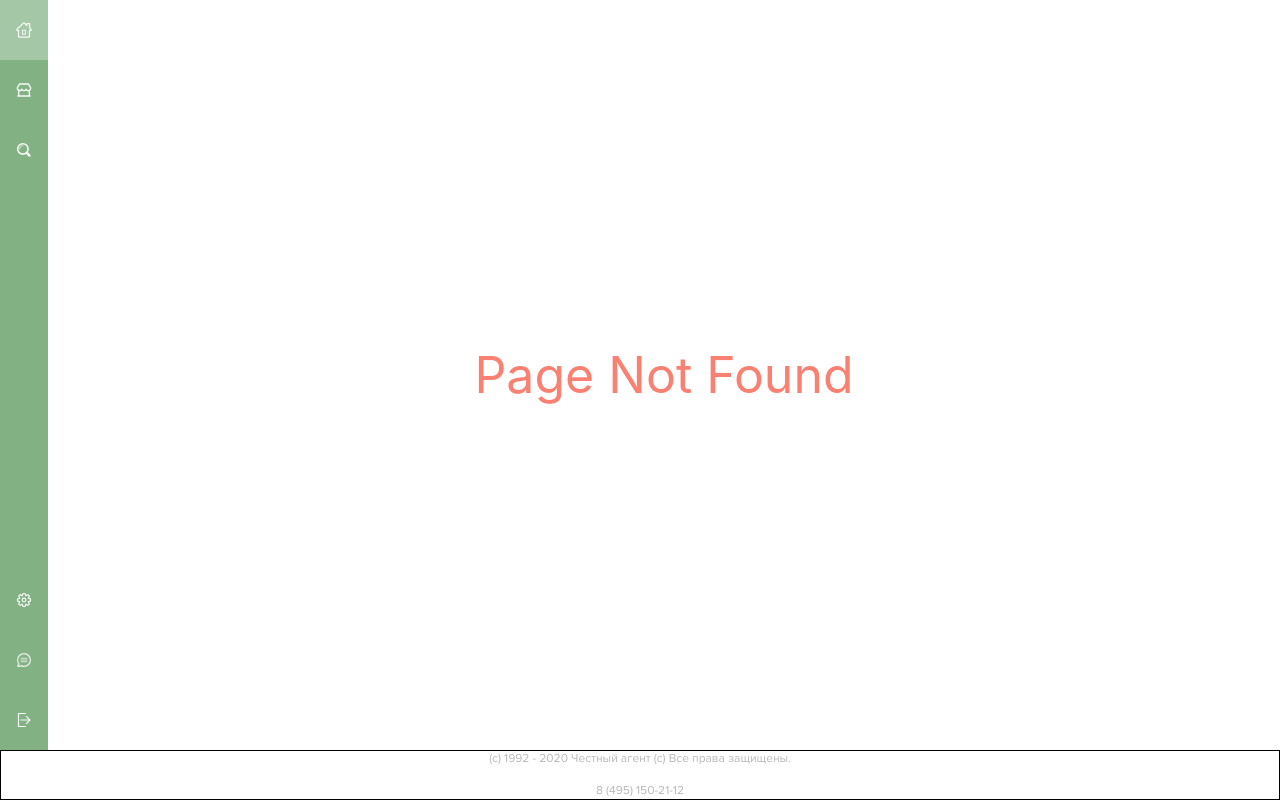
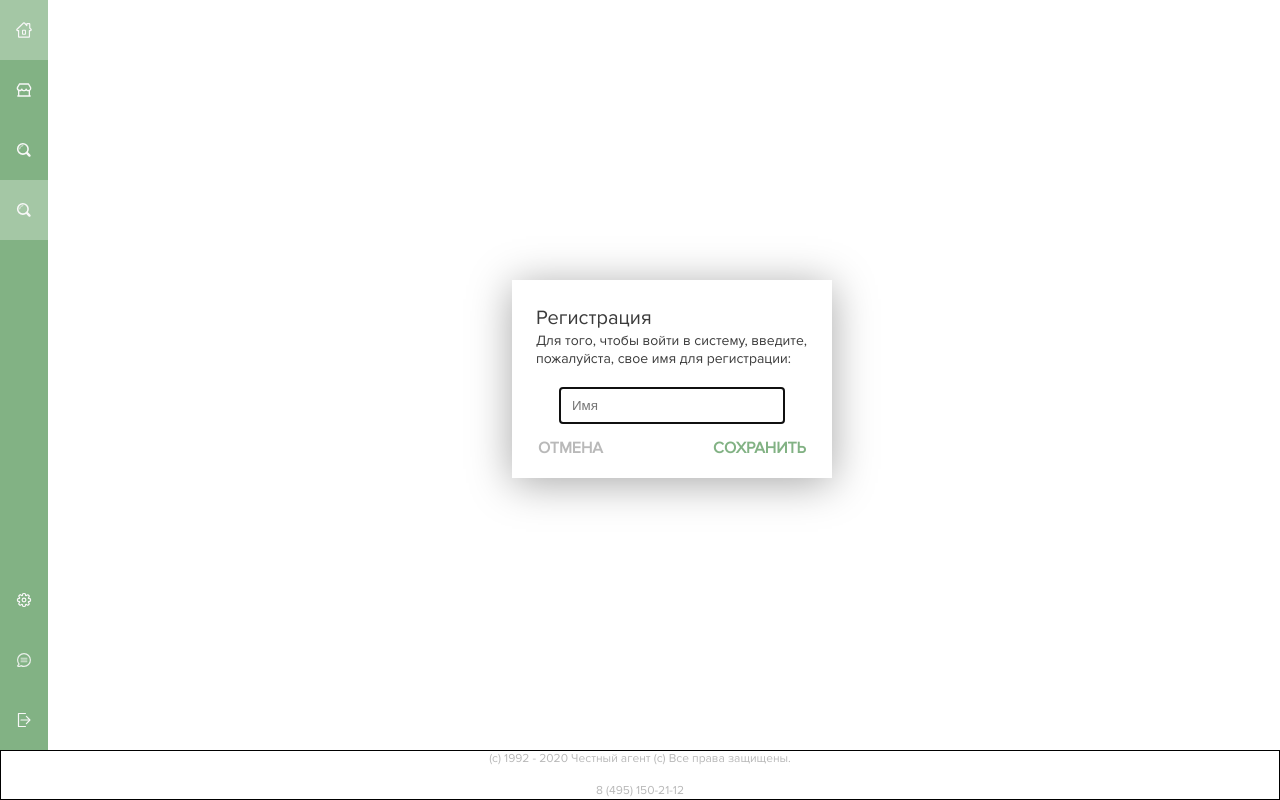
Before and after one commit to TichonovRoman/TestsTasks-Allfuneral, a React (Create React App) app: page /login in a window 1280 px wide. Before the commit this address had no page. Built offline with nearby package versions, Linux system fonts and the light colour scheme; the HTML template or start-up script is replaced by a standard one.

Commit message:
create LoginPage

```diff
--- a/src/App.tsx
+++ b/src/App.tsx
@@ -4,6 +4,7 @@ import Footer from "./Footer/Footer";
 import NavBar from "./NavBar/NavBar";
 import {Route, Routes} from "react-router-dom";
 import Preloader from "./common/Preloader/Preloader";
+import LoginPage from "./LoginPage/LoginPage";
 const Organization = React.lazy(() => import('./Header/Organization/Organization'));
 const OtherPage = React.lazy(() => import('./Header/OtherPages/OtherPage'));
 
@@ -15,6 +16,7 @@ function App() {
             <React.Suspense fallback={<Preloader/>}>
             <Routes>
                 <Route path={"/home"} element={<OtherPage title={"Home Page"}/>}/>
+                <Route path={"/login"} element={<LoginPage/>}/>
                 <Route path={"/"} element={<OtherPage title={"Main Page"}/>}/>
                 <Route path={"*"} element={<OtherPage title={"Page Not Found"}/>}/>
                 <Route path={"/organization"} element={<Organization/>}/>
--- /dev/null
+++ b/src/LoginPage/Input/CustomInput.module.scss
@@ -0,0 +1,17 @@
+@import "../../../src/common/sass/mixins";
+@import "../../../src/common/sass/variables";
+
+.fieldset {
+  display: flex;
+  flex-flow: column nowrap;
+  border-radius: 4px;
+  position: relative;
+}
+
+.fieldset label {
+  position: absolute;
+  top: -10px;
+  left: 20px;
+  background-color: #fff;
+  padding: 0 10px;
+}
--- /dev/null
+++ b/src/LoginPage/Input/CustomInput.tsx
@@ -0,0 +1,37 @@
+import React, {ChangeEvent, useState} from 'react';
+import style from "./CustomInput.module.scss"
+import DefaultInput from "./DefaultInput/DefaultInput";
+
+type InputPropsType = {}
+
+const CustomInput = ({}: InputPropsType) => {
+
+    const [nameValue, setNameValue] = useState("")
+
+    const inputValueChangeHandler = (event: ChangeEvent<HTMLInputElement>) => {
+        setNameValue(event.currentTarget.value)
+    }
+
+    return (
+        <div>
+            {
+                nameValue
+                    ? <form>
+                        <div className={style.fieldset}>
+                            <label className={style.labelName}>Имя</label>
+                            <DefaultInput title={"Имя"}
+                                          nameValue={nameValue}
+                                          inputValueChangeHandler={inputValueChangeHandler}/>
+                        </div>
+                    </form>
+                    : <DefaultInput title={"Имя"}
+                                    nameValue={nameValue}
+                                    inputValueChangeHandler={inputValueChangeHandler}/>
+            }
+        </div>
+
+    );
+};
+
+
+export default CustomInput;
--- /dev/null
+++ b/src/LoginPage/Input/DefaultInput/DefaultInput.module.scss
@@ -0,0 +1,13 @@
+@import "../../../../src/common/sass/mixins";
+@import "../../../../src/common/sass/variables";
+
+.loginInput {
+  @include LoginInput(#CDCDCD)
+}
+
+.loginInput:hover {
+  @include LoginInput(#808080)
+}
+.loginInput:focus {
+  @include LoginInput(#3B3B3B)
+}
--- /dev/null
+++ b/src/LoginPage/Input/DefaultInput/DefaultInput.tsx
@@ -0,0 +1,22 @@
+import React, {ChangeEvent} from 'react';
+import style from "./DefaultInput.module.scss"
+
+
+type DefaultInputPropsType = {
+    title: string,
+    nameValue: string,
+    inputValueChangeHandler: (event: ChangeEvent<HTMLInputElement>) => void
+}
+
+const DefaultInput = ({title, nameValue, inputValueChangeHandler}: DefaultInputPropsType) => {
+    return <input
+        type={"text"}
+        placeholder={title}
+        className={style.loginInput}
+        value={nameValue}
+        autoFocus
+        onChange={inputValueChangeHandler}
+    />
+}
+
+export default DefaultInput;
--- /dev/null
+++ b/src/LoginPage/LoginPage.module.scss
@@ -0,0 +1,62 @@
+@import "../../src/common/sass/mixins";
+@import "../../src/common/sass/variables";
+
+.loginPage {
+  height: 198px;
+  width: 320px;
+  background: #FFFFFF;
+  box-shadow: 0px 5px 40px rgba(0, 0, 0, 0.35);
+  position: absolute;
+  top: 35%;
+  left: 40%;
+}
+.descriptionBlock {
+  height: 50px;
+  //border: 1px solid;
+  display: flex;
+  flex-direction: column;
+  padding: 24px;
+}
+.loginPageTitle {
+  //border: 1px solid;
+  @include modalTitleFont
+}
+.loginPageDescription {
+  //border: 1px solid;
+  @include modalDescriptionFont
+}
+
+.enterNameBlock {
+  //border: 1px solid;
+  height: 90px;
+  display: flex;
+  flex-direction: column;
+  justify-content: space-evenly;
+  align-items: center;
+}
+
+.buttonGroup {
+  //border: 1px solid;
+  width: 280px;
+  padding-top: 4px;
+  display: flex;
+
+  justify-content: space-between;
+}
+
+.loginCancelButton {
+  @include LoginPageButton(#B9B9B9);
+ }
+
+.loginSaveButton {
+  @include LoginPageButton(#82B284);
+ }
+
+.loginCancelButton:hover {
+  @include LoginPageButton(#B9B9B9);
+  font-size: 17px;
+}
+.loginSaveButton:hover {
+  @include LoginPageButton(#82B284);
+  font-size: 17px;
+}
--- /dev/null
+++ b/src/LoginPage/LoginPage.tsx
@@ -0,0 +1,32 @@
+import React from 'react';
+import style from "./LoginPage.module.scss"
+import CustomInput from "./Input/CustomInput";
+
+type LoginPagePropsPage = {}
+
+const LoginPage = ({}: LoginPagePropsPage) => {
+
+    return (
+        <div className={style.loginPage}>
+            <div className={style.descriptionBlock}>
+                <span className={style.loginPageTitle}>
+                Регистрация
+                </span>
+
+                <span className={style.loginPageDescription}>
+                Для того, чтобы войти в систему, введите, пожалуйста, свое имя для регистрации:
+                </span>
+            </div>
+
+            <div className={style.enterNameBlock}>
+                <CustomInput/>
+                <div className={style.buttonGroup}>
+                    <button className={style.loginCancelButton}>ОТМЕНА</button>
+                    <button className={style.loginSaveButton}>СОХРАНИТЬ</button>
+                </div>
+            </div>
+        </div>
+    );
+};
+
+export default LoginPage;
--- a/src/NavBar/NavBar.tsx
+++ b/src/NavBar/NavBar.tsx
@@ -15,6 +15,9 @@ const appPagesData: appPagesDataType = {
         {image: homeIcon, linkAddress: "/home"},
         {image: marketIcon, linkAddress: "/organization"},
         {image: searchIcon, linkAddress: "/search"},
+
+        //тествоое:
+        {image: searchIcon, linkAddress: "/login"},
     ],
     downPageButton: [
         {image: settingsIcon, linkAddress: "/settings"},
--- a/src/common/sass/mixins.scss
+++ b/src/common/sass/mixins.scss
@@ -34,3 +34,40 @@
   align-items: center;
   justify-content: center;
 }
+@mixin modalTitleFont() {
+  font-family: $textFontFamily;
+  font-style: normal;
+  font-weight: 400;
+  font-size: 20px;
+  line-height: 28px;
+  color: #3B3B3B;
+}
+
+@mixin modalDescriptionFont() {
+  font-family: $textFontFamily;
+  font-weight: 400;
+  font-size: 14px;
+  line-height: 18px;
+  color: #3B3B3B;
+}
+
+@mixin LoginPageButton($colorText) {
+  font-family: $textFontFamily;
+  font-weight: 600;
+  font-size: 16px;
+  line-height: 20px;
+  border: none;
+  background: none;
+  cursor:pointer;
+  color: $colorText;
+}
+
+@mixin LoginInput($color) {
+
+  cursor:pointer;
+  padding: 10px 12px;
+  width: 200px;
+  height: 15px;
+  border: 1px solid $color;
+  border-radius: 2px;
+}
```
